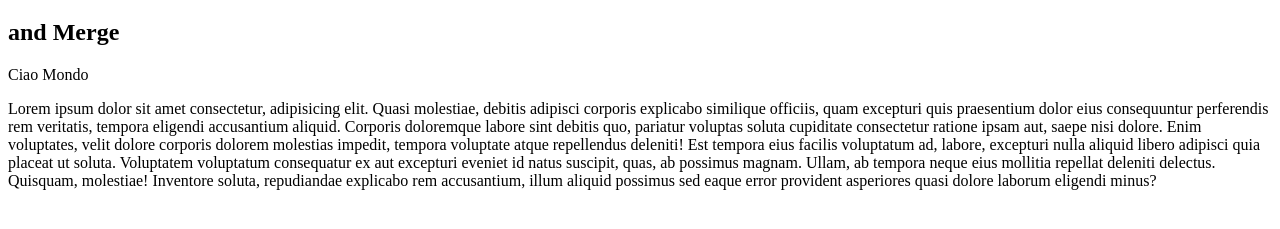
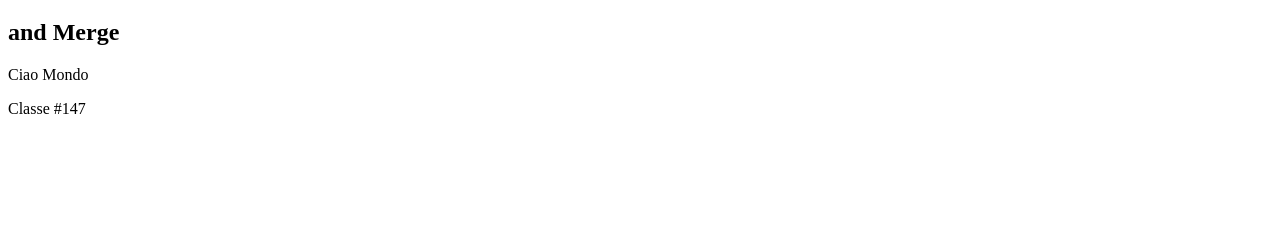
Before and after one commit to arturmamedov/gitbranch, a plain HTML site: page index.html in a window 1280 px wide. Shown: the part 61-290 px from the top of the page. Drawn offline with Linux system fonts and the light colour scheme.

Commit message:
feat (index): Changed paragraph text

```diff
--- a/index.html
+++ b/index.html
@@ -13,17 +13,7 @@
 
     <p class="title">Ciao Mondo</p>
 
-    <p id="paragrafo1">Lorem ipsum dolor sit amet consectetur, adipisicing elit. Quasi molestiae, debitis adipisci
-        corporis explicabo similique officiis, quam excepturi quis praesentium dolor eius consequuntur perferendis rem
-        veritatis, tempora eligendi accusantium aliquid.
-        Corporis doloremque labore sint debitis quo, pariatur voluptas soluta cupiditate consectetur ratione ipsam aut,
-        saepe nisi dolore. Enim voluptates, velit dolore corporis dolorem molestias impedit, tempora voluptate atque
-        repellendus deleniti!
-        Est tempora eius facilis voluptatum ad, labore, excepturi nulla aliquid libero adipisci quia placeat ut soluta.
-        Voluptatem voluptatum consequatur ex aut excepturi eveniet id natus suscipit, quas, ab possimus magnam.
-        Ullam, ab tempora neque eius mollitia repellat deleniti delectus. Quisquam, molestiae! Inventore soluta,
-        repudiandae explicabo rem accusantium, illum aliquid possimus sed eaque error provident asperiores quasi dolore
-        laborum eligendi minus?</p>
+    <p id="paragrafo1">Classe #147</p>
 </body>
 
 </html>
```
